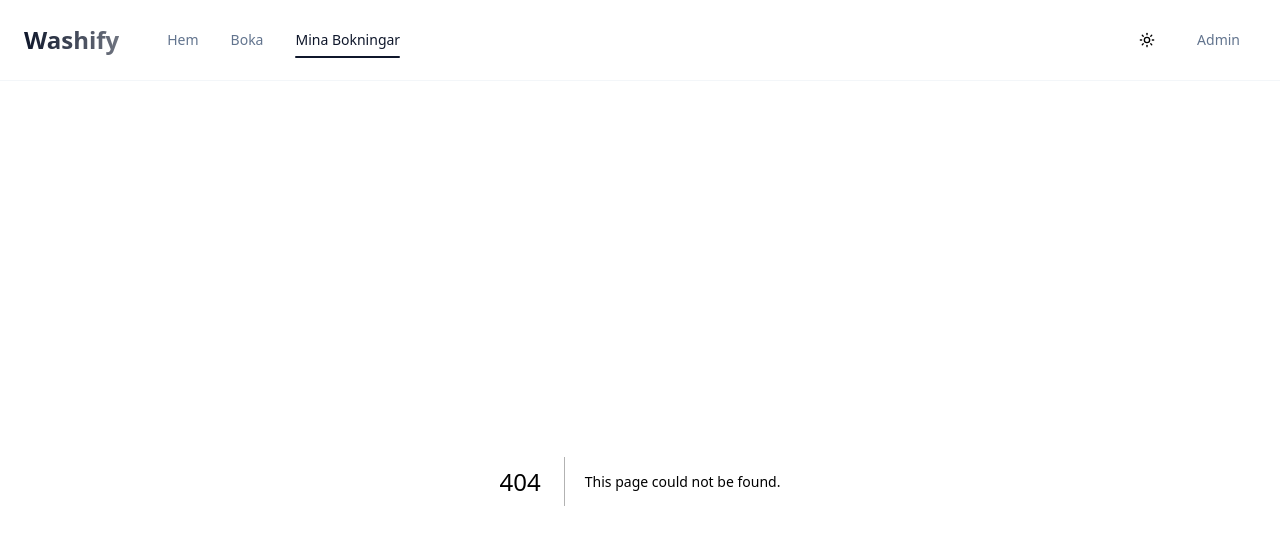
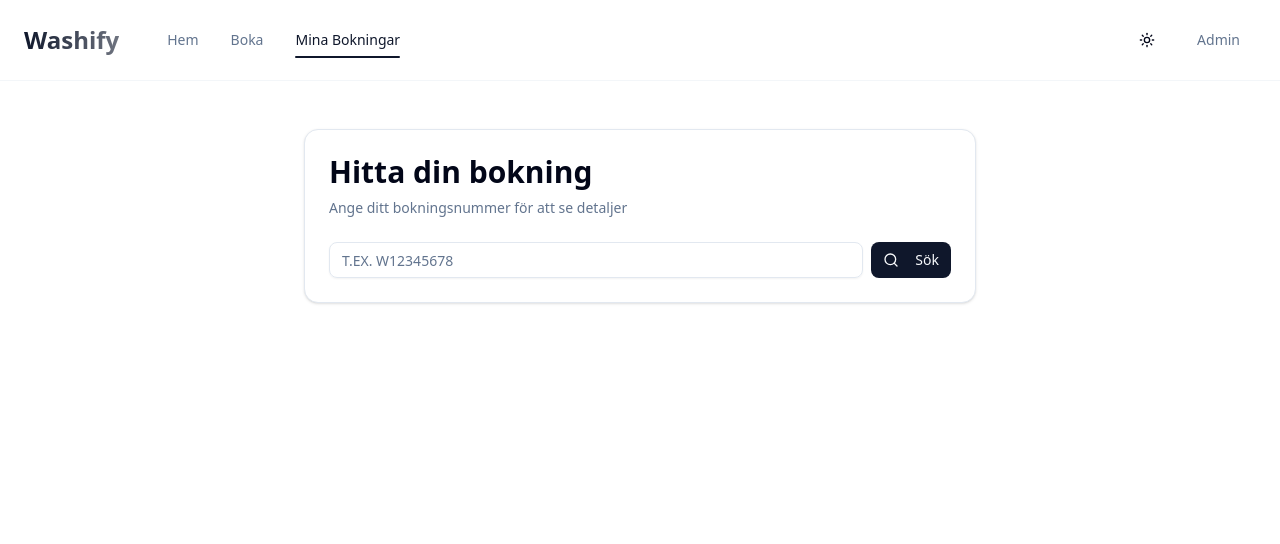
Before and after one commit to jan-elia-24/washify, a Next.js app: page /booking in a window 1280 px wide. Before the commit this address had no page. Shown: the top 544 px of the page. Built offline with nearby package versions, Linux system fonts and the light colour scheme; no server answers.

Commit message:
Add customer booking lookup page with search functionality

```diff
--- /dev/null
+++ b/src/app/booking/page.tsx
@@ -0,0 +1,199 @@
+"use client";
+
+import { useState } from "react";
+import { Button } from "@/components/ui/button";
+import { Card, CardContent, CardDescription, CardHeader, CardTitle } from "@/components/ui/card";
+import { Input } from "@/components/ui/input";
+import { supabase } from "@/lib/supabase";
+import { BookingWithDetails } from "@/types/database";
+import { Search, Calendar, Clock, MapPin, Mail, Loader2 } from "lucide-react";
+
+export default function BookingPage() {
+  const [bookingNumber, setBookingNumber] = useState("");
+  const [booking, setBooking] = useState<BookingWithDetails | null>(null);
+  const [isSearching, setIsSearching] = useState(false);
+  const [error, setError] = useState("");
+
+  async function searchBooking() {
+    if (!bookingNumber.trim()) {
+      setError("Ange ett bokningsnummer");
+      return;
+    }
+
+    setIsSearching(true);
+    setError("");
+    setBooking(null);
+
+    try {
+      const { data, error: fetchError } = await supabase
+        .from("bookings")
+        .select(`
+          *,
+          customer:customers(*),
+          service_package:service_packages(*)
+        `)
+        .eq("booking_number", bookingNumber.trim())
+        .single();
+
+      if (fetchError || !data) {
+        setError("Ingen bokning hittades med detta nummer");
+        return;
+      }
+
+      setBooking(data as unknown as BookingWithDetails);
+    } catch (err) {
+      setError("Något gick fel. Försök igen.");
+    } finally {
+      setIsSearching(false);
+    }
+  }
+
+  const getStatusText = (status: string) => {
+    switch (status) {
+      case "pending": return "Väntar på bekräftelse";
+      case "confirmed": return "Bekräftad";
+      case "completed": return "Genomförd";
+      case "cancelled": return "Avbokad";
+      default: return status;
+    }
+  };
+
+  const getStatusColor = (status: string) => {
+    switch (status) {
+      case "pending": return "bg-yellow-500/10 text-yellow-500 border-yellow-500/50";
+      case "confirmed": return "bg-green-500/10 text-green-500 border-green-500/50";
+      case "completed": return "bg-blue-500/10 text-blue-500 border-blue-500/50";
+      case "cancelled": return "bg-red-500/10 text-red-500 border-red-500/50";
+      default: return "bg-muted";
+    }
+  };
+
+  return (
+    <div className="min-h-screen py-12">
+      <div className="container px-6">
+        <div className="max-w-2xl mx-auto space-y-8">
+          {/* Search Card */}
+          <Card>
+            <CardHeader>
+              <CardTitle className="text-3xl">Hitta din bokning</CardTitle>
+              <CardDescription>Ange ditt bokningsnummer för att se detaljer</CardDescription>
+            </CardHeader>
+            <CardContent className="space-y-4">
+              <div className="flex gap-2">
+                <Input
+                  placeholder="T.ex. W12345678"
+                  value={bookingNumber}
+                  onChange={(e) => setBookingNumber(e.target.value)}
+                  onKeyDown={(e) => e.key === "Enter" && searchBooking()}
+                  className="uppercase"
+                />
+                <Button onClick={searchBooking} disabled={isSearching}>
+                  {isSearching ? (
+                    <Loader2 className="h-4 w-4 animate-spin" />
+                  ) : (
+                    <>
+                      <Search className="h-4 w-4 mr-2" />
+                      Sök
+                    </>
+                  )}
+                </Button>
+              </div>
+              {error && (
+                <p className="text-sm text-destructive">{error}</p>
+              )}
+            </CardContent>
+          </Card>
+
+          {/* Booking Details */}
+          {booking && (
+            <>
+              {/* Status Card */}
+              <Card className={`border-2 ${getStatusColor(booking.status)}`}>
+                <CardHeader>
+                  <div className="flex items-center justify-between">
+                    <div>
+                      <CardTitle>Bokningsnummer: {booking.booking_number}</CardTitle>
+                      <CardDescription className="text-base mt-1">
+                        Status: <span className="font-semibold">{getStatusText(booking.status)}</span>
+                      </CardDescription>
+                    </div>
+                  </div>
+                </CardHeader>
+              </Card>
+
+              {/* Details Card */}
+              <Card>
+                <CardHeader>
+                  <CardTitle>Bokningsdetaljer</CardTitle>
+                </CardHeader>
+                <CardContent className="space-y-6">
+                  {/* Service Package */}
+                  <div className="flex items-start gap-3 p-4 border rounded-lg">
+                    <div className="flex-1">
+                      <p className="font-semibold text-lg">{booking.service_package.name}</p>
+                      <p className="text-sm text-muted-foreground">{booking.service_package.description}</p>
+                      <p className="text-sm text-muted-foreground mt-1">
+                        Tid: {booking.service_package.duration_minutes} minuter
+                      </p>
+                    </div>
+                    <p className="text-xl font-bold">{booking.total_price} kr</p>
+                  </div>
+
+                  {/* Date & Time */}
+                  <div className="grid md:grid-cols-2 gap-4">
+                    <div className="flex items-center gap-3 p-4 border rounded-lg">
+                      <Calendar className="w-5 h-5 text-primary" />
+                      <div>
+                        <p className="text-sm text-muted-foreground">Datum</p>
+                        <p className="font-semibold">{new Date(booking.booking_date).toLocaleDateString('sv-SE')}</p>
+                      </div>
+                    </div>
+                    <div className="flex items-center gap-3 p-4 border rounded-lg">
+                      <Clock className="w-5 h-5 text-primary" />
+                      <div>
+                        <p className="text-sm text-muted-foreground">Tid</p>
+                        <p className="font-semibold">{booking.booking_time}</p>
+                      </div>
+                    </div>
+                  </div>
+
+                  {/* Location */}
+                  <div className="flex items-start gap-3 p-4 border rounded-lg">
+                    <MapPin className="w-5 h-5 text-primary mt-0.5" />
+                    <div>
+                      <p className="text-sm text-muted-foreground">Plats</p>
+                      <p className="font-semibold">{booking.address}</p>
+                      <p className="text-sm">{booking.postal_code} {booking.city}</p>
+                    </div>
+                  </div>
+
+                  {/* Customer Info */}
+                  <div className="flex items-start gap-3 p-4 border rounded-lg">
+                    <Mail className="w-5 h-5 text-primary mt-0.5" />
+                    <div>
+                      <p className="text-sm text-muted-foreground">Kontaktuppgifter</p>
+                      <p className="font-semibold">{booking.customer.name}</p>
+                      <p className="text-sm">{booking.customer.email}</p>
+                      <p className="text-sm">{booking.customer.phone}</p>
+                      <p className="text-sm mt-2">
+                        <span className="font-semibold">Bil:</span> {booking.customer.car_model}
+                        {booking.customer.license_plate && ` (${booking.customer.license_plate})`}
+                      </p>
+                    </div>
+                  </div>
+
+                  {booking.special_requests && (
+                    <div className="p-4 border rounded-lg bg-muted/50">
+                      <p className="text-sm text-muted-foreground mb-1">Särskilda önskemål</p>
+                      <p>{booking.special_requests}</p>
+                    </div>
+                  )}
+                </CardContent>
+              </Card>
+            </>
+          )}
+        </div>
+      </div>
+    </div>
+  );
+}
```
